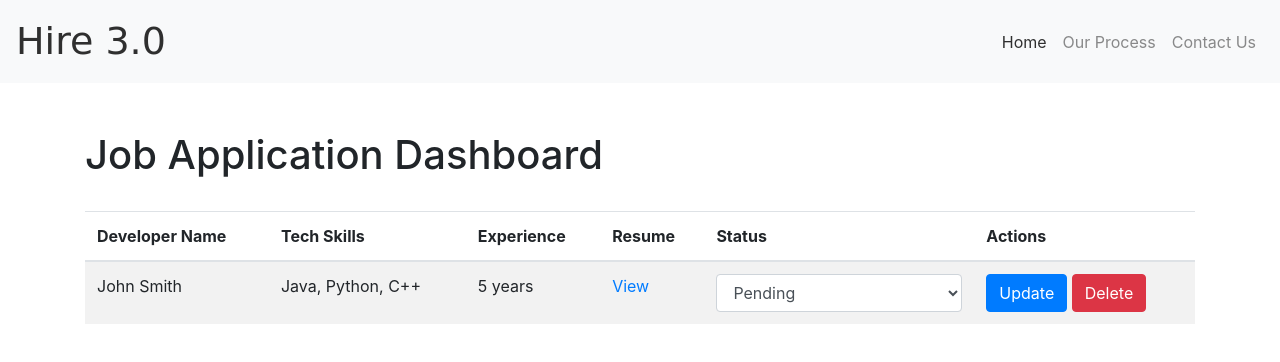
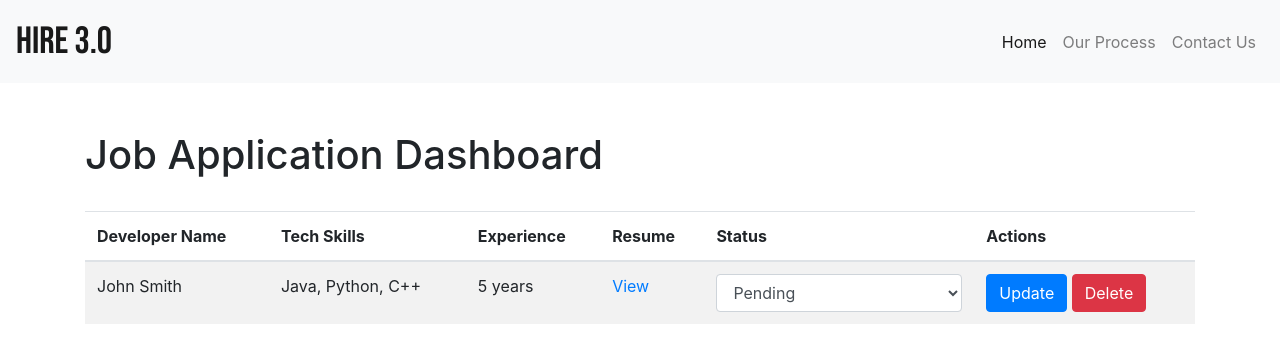
Before and after one commit to divyata-j/Hire-3.0, a plain HTML site: page compdash.html in a window 1280 px wide. Drawn offline with nearby package versions, Linux system fonts and the light colour scheme.

Commit message:
linked this to css

```diff
--- a/compdash.html
+++ b/compdash.html
@@ -5,7 +5,8 @@
     <meta name="viewport" content="width=device-width, initial-scale=1.0">
     <meta http-equiv="X-UA-Compatible" content="ie=edge">
     <link rel="stylesheet" href="https://stackpath.bootstrapcdn.com/bootstrap/4.5.0/css/bootstrap.min.css" integrity="sha384-9aIt2nRpC12Uk9gS9baDl411NQApFmC26EwAOH8WgZl5MYYxFfc+NcPb1dKGj7Sk" crossorigin="anonymous">
-    <link rel="stylesheet" href="style.css">
+    <link rel="stylesheet" href="compdash.css">
+    <link rel="preconnect" href="https://fonts.googleapis.com"><link rel="preconnect" href="https://fonts.gstatic.com" crossorigin><link href="https://fonts.googleapis.com/css2?family=Bebas+Neue&display=swap" rel="stylesheet">
     <title>Job Application Dashboard</title>
 </head>
 <body>
```
